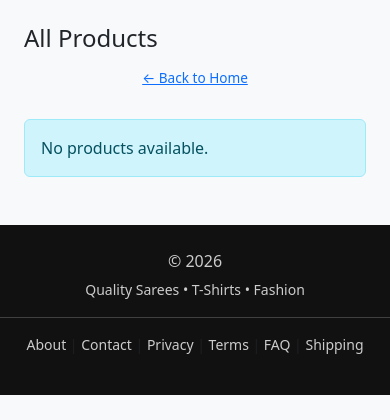
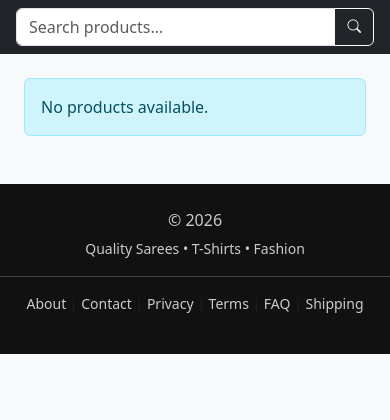
Before and after one commit to Saifuddin1/Store, a Flask app: page /products in a window 390 px wide. Shown: the part 56-476 px from the top of the page. Run offline with Flask 3, Linux system fonts and the light colour scheme; data that the repository does not hold is empty.

Commit message:
updated ocde

```diff
--- a/app/static/css/customer-ui.css
+++ b/app/static/css/customer-ui.css
@@ -114,3 +114,13 @@ body {
     overflow-x: hidden;
   }
 }
+
+
+.cart-text {
+  display: block;
+  font-size: 0.65rem;
+  line-height: 1;
+  margin-top: 1px;   /* tiny controlled gap */
+  padding: 0;        /* 🔥 remove padding */
+  color: #ffffff;
+}
--- a/app/templates/layout/customer_base.html
+++ b/app/templates/layout/customer_base.html
@@ -5,16 +5,13 @@
   <meta name="viewport" content="width=device-width, initial-scale=1">
   <title>{% block title %}My Store{% endblock %}</title>
 
-    <link href="https://cdn.jsdelivr.net/npm/bootstrap@5.3.2/dist/css/bootstrap.min.css"
-          rel="stylesheet">
+  <!-- Bootstrap -->
+  <link href="https://cdn.jsdelivr.net/npm/bootstrap@5.3.2/dist/css/bootstrap.min.css" rel="stylesheet">
+  <link href="https://cdn.jsdelivr.net/npm/bootstrap-icons@1.11.1/font/bootstrap-icons.css" rel="stylesheet">
 
-    <link href="https://cdn.jsdelivr.net/npm/bootstrap-icons@1.11.1/font/bootstrap-icons.css"
-          rel="stylesheet">
-
-    <link rel="stylesheet"
-          href="{{ url_for('static', filename='css/customer-ui.css') }}">
-  <link rel="stylesheet"
-        href="{{ url_for('static', filename='css/common_ui.css') }}">
+  <!-- Custom CSS -->
+  <link rel="stylesheet" href="{{ url_for('static', filename='css/customer-ui.css') }}">
+  <link rel="stylesheet" href="{{ url_for('static', filename='css/common_ui.css') }}">
 
   {% block extra_css %}{% endblock %}
 </head>
@@ -23,6 +20,7 @@
 
 {% set cart_count = session.get("cart", {}) | length %}
 
+<!-- ================= NAVBAR ================= -->
 <nav class="navbar navbar-expand-lg navbar-dark bg-dark">
   <div class="container-fluid px-4">
 
@@ -38,6 +36,7 @@
       <span>{{ site_settings.site_name }}</span>
     </a>
 
+    <!-- TOGGLER -->
     <button class="navbar-toggler"
             type="button"
             data-bs-toggle="collapse"
@@ -45,28 +44,24 @@
       <span class="navbar-toggler-icon"></span>
     </button>
 
+    <!-- COLLAPSE -->
     <div class="collapse navbar-collapse" id="customerNavbar">
 
-<!-- 🔍 SEARCH -->
-<form class="d-flex mx-lg-3 my-2 my-lg-0 search-form"
+      <!-- 🔍 SEARCH (DESKTOP ONLY) -->
+      <form class="d-none d-lg-flex mx-3 search-form"
             method="GET"
             role="search">
-
         <div class="input-group">
           <input class="form-control"
                  type="search"
                  name="q"
                  placeholder="Search products or categories..."
-           value="{{ request.args.get('q', '') }}"
-           aria-label="Search">
-
-    <button class="btn btn-outline-light search-btn" type="submit"
-            aria-label="Search">
+                 value="{{ request.args.get('q', '') }}">
+          <button class="btn btn-outline-light search-btn" type="submit">
             <i class="bi bi-search"></i>
           </button>
         </div>
       </form>
-
 
       <!-- RIGHT NAV -->
       <ul class="navbar-nav ms-auto align-items-center">
@@ -81,14 +76,10 @@
             <small class="cart-text">Cart</small>
 
             {% if cart_count > 0 %}
-            <span class="cart-badge">
-              {{ cart_count }}
-            </span>
+              <span class="cart-badge">{{ cart_count }}</span>
             {% endif %}
           </a>
         </li>
-
-
 
         {% if current_user.is_authenticated %}
 
@@ -101,11 +92,9 @@
 
             <i class="bi bi-person fs-5 d-block"></i>
             <small class="profile-text d-block">Profile</small>
-
           </a>
 
           <ul class="dropdown-menu dropdown-menu-end shadow profile-dropdown">
-
             <li class="px-3 py-2">
               <small class="text-muted d-block text-truncate fw-semibold">
                 {{ current_user.email }}
@@ -143,7 +132,6 @@
                 <i class="bi bi-box-arrow-right me-2"></i> Logout
               </a>
             </li>
-
           </ul>
         </li>
 
@@ -151,27 +139,42 @@
 
         <!-- LOGIN -->
         <li class="nav-item">
-            <a class="nav-link"
-               href="{{ url_for('auth.login') }}">
+          <a class="nav-link" href="{{ url_for('auth.login') }}">
             Login
           </a>
         </li>
 
         {% endif %}
+      </ul>
 
-      </ul>
     </div>
   </div>
 </nav>
 
+<!-- 🔍 SEARCH (MOBILE ONLY, BELOW NAVBAR) -->
+<div class="d-lg-none bg-dark px-3 py-2">
+  <form class="search-form" method="GET" role="search">
+    <div class="input-group">
+      <input class="form-control"
+             type="search"
+             name="q"
+             placeholder="Search products..."
+             value="{{ request.args.get('q', '') }}">
+      <button class="btn btn-outline-light search-btn" type="submit">
+        <i class="bi bi-search"></i>
+      </button>
+    </div>
+  </form>
+</div>
+
 {% include "layout/flash_messages.html" %}
 
-
+<!-- ================= PAGE CONTENT ================= -->
 <div class="container-fluid my-4 px-4">
   {% block content %}{% endblock %}
 </div>
 
-
+<!-- ================= FOOTER ================= -->
 <footer class="mt-5 py-4">
   <div class="container text-center">
     <p class="mb-1">© {{ current_year }} {{ site_settings.site_name }}</p>
@@ -194,6 +197,5 @@
 <script src="https://cdn.jsdelivr.net/npm/bootstrap@5.3.2/dist/js/bootstrap.bundle.min.js"></script>
 
 {% block extra_js %}{% endblock %}
-
 </body>
 </html>
--- a/app/templates/store/home.html
+++ b/app/templates/store/home.html
@@ -38,9 +38,6 @@
 <!-- ================= HEADER ================= -->
 <div class="d-flex justify-content-between align-items-center mb-3">
   <h5 class="mb-0">Latest Products</h5>
-  <a href="{{ url_for('main.products') }}" class="btn btn-outline-secondary btn-sm">
-    View All
-  </a>
 </div>
 
 {% if products %}
--- a/app/templates/store/products.html
+++ b/app/templates/store/products.html
@@ -3,14 +3,6 @@
 {% block title %}All Products | My Store{% endblock %}
 
 {% block content %}
-
-<!-- ================= HEADER ================= -->
-<div class="d-flex flex-column flex-md-row justify-content-between align-items-md-center mb-4">
-  <h2 class="mb-2 mb-md-0">All Products</h2>
-  <a href="{{ url_for('main.home') }}" class="btn btn-link px-0">
-    ← Back to Home
-  </a>
-</div>
 
 <!-- ================= PRODUCTS ================= -->
 {% if products %}
```
Also changed, not shown: app/templates/store/cart.html (+4 -3 lines). Lines whose indentation alone changed are shown as unchanged.
